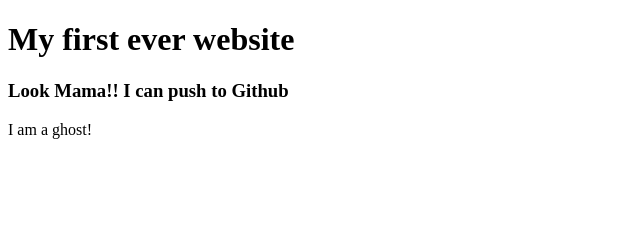
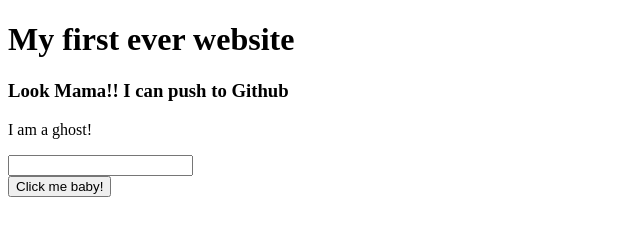
Before and after one commit to Shuprov/my-first-website, a plain HTML site: page index.html in a window 1280 px wide. Shown: the whole page, without its empty margins (0-640 px from the left). Drawn offline with Linux system fonts and the light colour scheme.

Commit message:
done adding button

```diff
--- a/index.html
+++ b/index.html
@@ -9,5 +9,8 @@
     <h1>My first ever website</h1>
     <h3>Look Mama!! I can push to Github</h3>
     <p>I am a ghost!</p>
+    <input type="text">
+    <br>
+    <button>Click me baby!</button>
 </body>
 </html>
```
